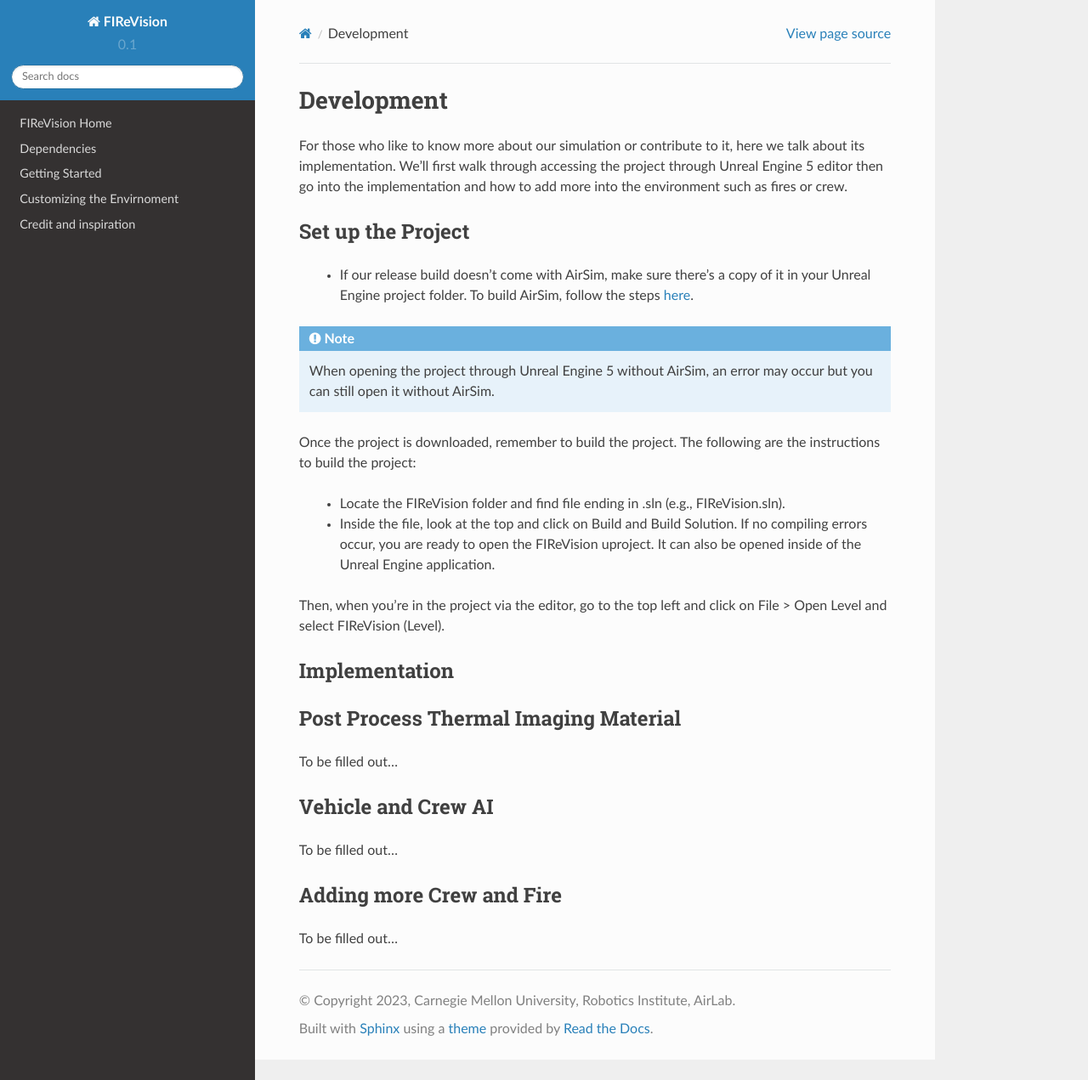
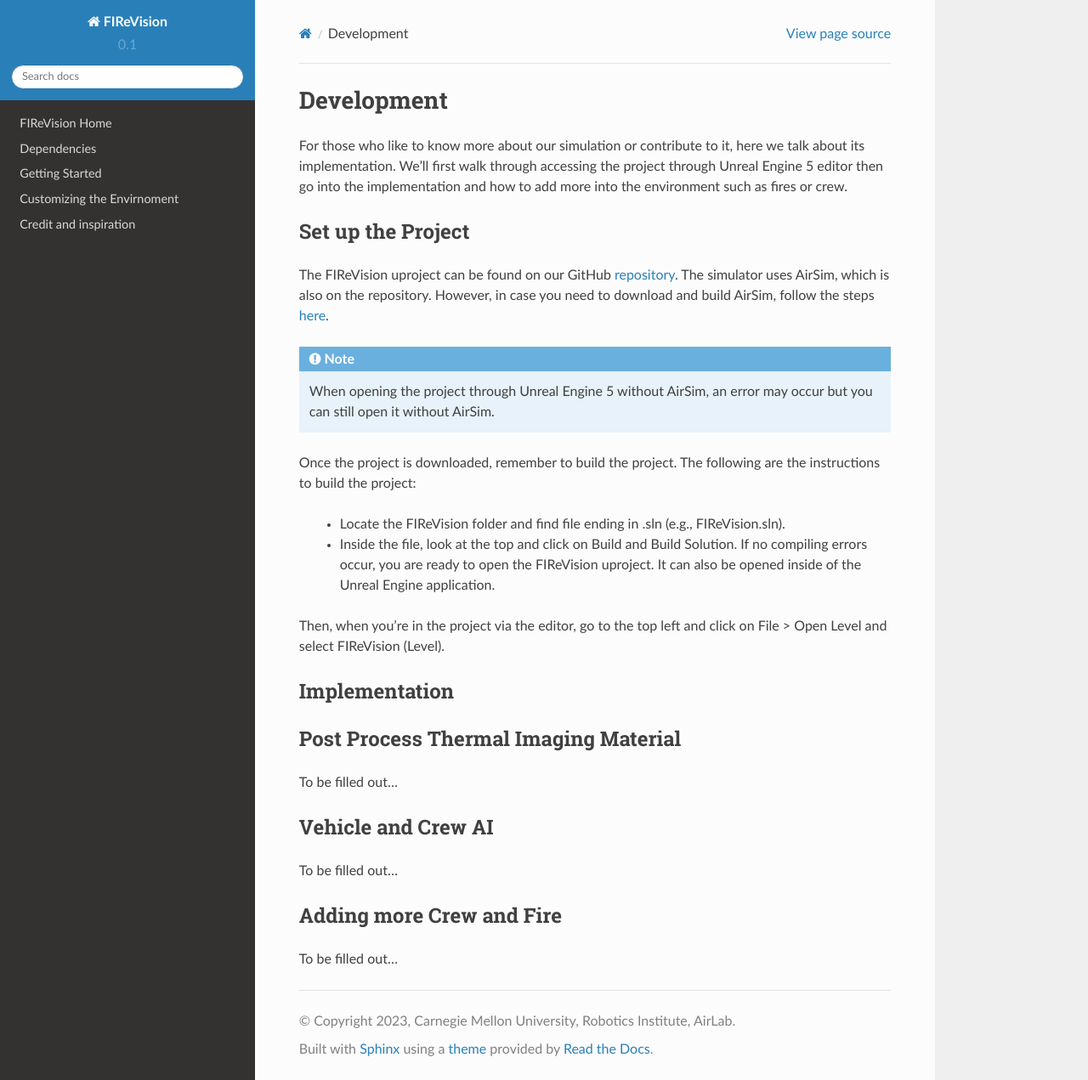
Before and after one commit to castacks/firevision_sim, a Sphinx documentation site: the page built from docs/development.rst, in a window 1280 px wide and 1271 px high. Shown: the whole window at 85% size. Built offline with Sphinx 7.4.7 and the Read the Docs theme 2.0.0, drawn with Linux system fonts in a browser that asks for light colours; pages that are not in the unit, such as notebooks, are missing from menus.

Commit message:
Update development.rst

```diff
--- a/docs/development.rst
+++ b/docs/development.rst
@@ -4,7 +4,8 @@
 
 Set up the Project
 ----
-    - If our release build doesn’t come with AirSim, make sure there’s a copy of it in your Unreal Engine project folder. To build AirSim, follow the steps `here <https://sublime-and-sphinx-guide.readthedocs.io/en/latest/references.html>`_.
+The FIReVision uproject can be found on our GitHub `repository <https://github.com/castacks/firevision_sim>`_. The simulator uses AirSim, which is also on the repository. However, in case you need to download and build AirSim, follow the steps `here <https://sublime-and-sphinx-guide.readthedocs.io/en/latest/references.html>`_.
+
 .. note:: When opening the project through Unreal Engine 5 without AirSim, an error may occur but you can still open it without AirSim.
 
 Once the project is downloaded, remember to build the project. The following are the instructions to build the project:
```
